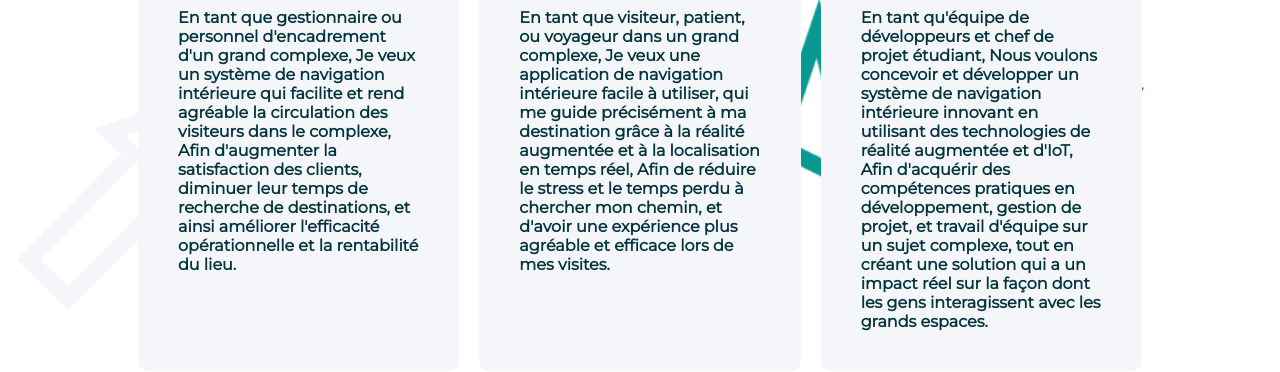
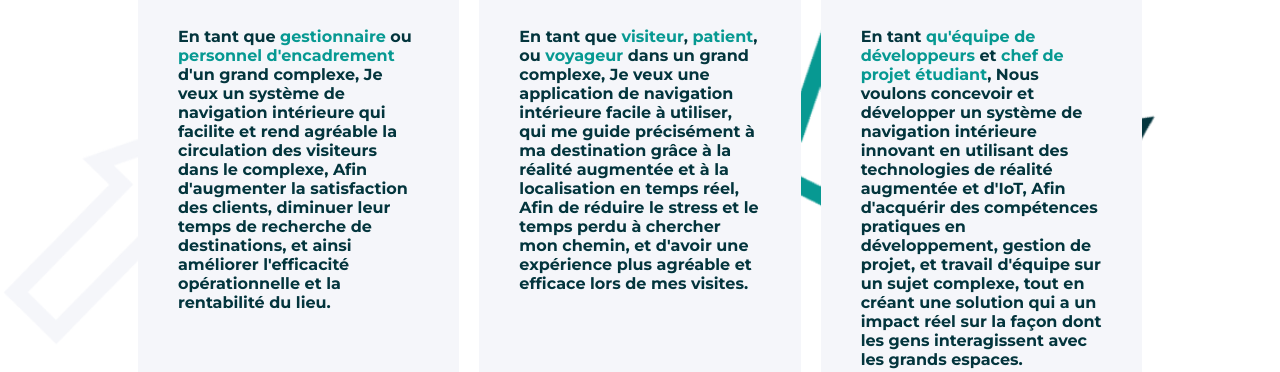
Before and after one commit to Neminounet/navigo_landing_page, a plain HTML site: page index.html in a window 1280 px wide. Shown: the part 1284-1656 px from the top of the page. Drawn offline with Linux system fonts and the light colour scheme; a web font is replaced by a local one.

Commit message:
Ajout du bold effect sur les users

```diff
--- a/assets/css/style.css
+++ b/assets/css/style.css
@@ -12,9 +12,9 @@
   box-sizing: border-box;
   margin: 0;
   padding: 0;
-   font-family:'Montserrat', sans-serif;
+  font-family: "Montserrat", sans-serif;
   color: var(--tertiary-color);
-   font-weight: 700;
+  font-weight: 600;
 }
 
 a {
@@ -27,17 +27,25 @@ li {
   list-style: none;
 }
 
-h1, h2, h3, h4 {
-    font-family:'Agbalumo', sans-serif;
+h1,
+h2,
+h3,
+h4 {
+  font-family: "Agbalumo", sans-serif;
   color: var(--primary-color);
 }
 
 .mainContainer {
   min-height: 100vh;
-    background-image:url('../images/navigo_background.png');
+  background-image: url("../images/navigo_background.png");
   background-size: cover;
   background-position: center;
   background-repeat: repeat;
+}
+
+.bold {
+  color: var(--primary-color);
+  font-weight: 700;
 }
 
 /* Header */
@@ -84,7 +92,8 @@ main {
   min-height: 75vh;
 }
 
-.presentation_box, .video_box {
+.presentation_box,
+.video_box {
   width: 45vw;
   display: flex;
   flex-direction: column;
@@ -95,11 +104,13 @@ main {
   border-radius: 10px;
 }
 
-.presentation_box h2, .video_box h2, .story h2 {
+.presentation_box h2,
+.video_box h2,
+.story h2 {
   margin-bottom: 20px;
 }
 
-.video_box iframe{
+.video_box iframe {
   border-radius: 10px;
 }
 
@@ -134,13 +145,13 @@ main {
 }
 
 .story:nth-child(1) .story_img {
-    background-image:url('../images/sebastian-herrmann-O2o1hzDA7iE-unsplash.jpg');
+  background-image: url("../images/sebastian-herrmann-O2o1hzDA7iE-unsplash.jpg");
 }
 .story:nth-child(2) .story_img {
-    background-image:url('../images/alex-perez-R8Hco_-WcxQ-unsplash.jpg');
+  background-image: url("../images/alex-perez-R8Hco_-WcxQ-unsplash.jpg");
 }
 .story:nth-child(3) .story_img {
-    background-image:url('../images/marvin-meyer-SYTO3xs06fU-unsplash.jpg');
+  background-image: url("../images/marvin-meyer-SYTO3xs06fU-unsplash.jpg");
 }
 /* Footer */
 
@@ -168,7 +179,12 @@ footer h3 {
     max-height: none;
   }
 
-    .header_navigo_logo, .header_title, .header_epitech_logo, .presentation_box, .video_box, .user_stories {
+  .header_navigo_logo,
+  .header_title,
+  .header_epitech_logo,
+  .presentation_box,
+  .video_box,
+  .user_stories {
     width: 95vw;
   }
 
@@ -179,7 +195,8 @@ footer h3 {
     display: flex;
     justify-content: center;
   }
-    .header_epitech_logo img, .header_navigo_logo img {
+  .header_epitech_logo img,
+  .header_navigo_logo img {
     width: 80%;
     max-height: 20vh;
     object-fit: cover;
@@ -187,7 +204,7 @@ footer h3 {
   h2 {
     font-size: 1.3em;
   }
-    .video_box iframe{
+  .video_box iframe {
     width: 100%;
     max-height: 30vh;
   }
@@ -202,13 +219,11 @@ footer h3 {
   footer {
     padding: 20px;
   }
-
-
 }
 
 @media (min-width: 576px) and (max-width: 767px) {
-
-    .header_epitech_logo img, .header_navigo_logo img {
+  .header_epitech_logo img,
+  .header_navigo_logo img {
     width: 50%;
     /* max-height: 25vh; */
     object-fit: fill;
@@ -216,7 +231,7 @@ footer h3 {
   .header_title h1 {
     font-size: 3em;
   }
-    .video_box iframe{
+  .video_box iframe {
     width: 100%;
     max-height: 50vh;
   }
@@ -229,7 +244,8 @@ footer h3 {
 }
 
 @media (min-width: 768px) and (max-width: 991px) {
-    .header_epitech_logo, .header_navigo_logo {
+  .header_epitech_logo,
+  .header_navigo_logo {
     width: 30vw;
   }
   .header_title {
@@ -239,7 +255,8 @@ footer h3 {
   .header_title h1 {
     font-size: 2em;
   }
-    .header_epitech_logo img, .header_navigo_logo img {
+  .header_epitech_logo img,
+  .header_navigo_logo img {
     max-width: 100%;
     max-height: 15vh;
     object-fit: cover;
@@ -247,11 +264,11 @@ footer h3 {
   .story_img {
     height: 45vh;
   }
-
 }
 
 @media (min-width: 992px) and (max-width: 1199px) {
-    .header_epitech_logo img, .header_navigo_logo img {
+  .header_epitech_logo img,
+  .header_navigo_logo img {
     max-width: 75%;
     max-height: 15vh;
     object-fit: cover;
@@ -259,7 +276,12 @@ footer h3 {
   .header_title h1 {
     font-size: 2.5em;
   }
-    .header_navigo_logo, .header_title, .header_epitech_logo, .presentation_box, .video_box, .user_stories {
+  .header_navigo_logo,
+  .header_title,
+  .header_epitech_logo,
+  .presentation_box,
+  .video_box,
+  .user_stories {
     width: 70vw;
   }
   .user_stories {
@@ -272,5 +294,4 @@ footer h3 {
   .story_img {
     height: 40vh;
   }
-
 }
--- a/index.html
+++ b/index.html
@@ -6,7 +6,7 @@
     <link rel="preconnect" href="https://fonts.googleapis.com" />
     <link rel="preconnect" href="https://fonts.gstatic.com" crossorigin />
     <link
-      href="https://fonts.googleapis.com/css2?family=Agbalumo&family=Montserrat&display=swap"
+      href="https://fonts.googleapis.com/css2?family=Agbalumo&family=Montserrat:wght@400;700&display=swap"
       rel="stylesheet"
     />
     <link rel="stylesheet" href="./assets/css/style.css" />
@@ -57,7 +57,8 @@
             <h2>Professionnels</h2>
             <div class="story_img"></div>
             <p>
-              En tant que gestionnaire ou personnel d'encadrement d'un grand
+              En tant que <span class="bold">gestionnaire</span> ou
+              <span class="bold">personnel d'encadrement</span> d'un grand
               complexe, Je veux un système de navigation intérieure qui facilite
               et rend agréable la circulation des visiteurs dans le complexe,
               Afin d'augmenter la satisfaction des clients, diminuer leur temps
@@ -69,26 +70,30 @@
             <h2>Particuliers</h2>
             <div class="story_img"></div>
             <p>
-              En tant que visiteur, patient, ou voyageur dans un grand complexe,
-              Je veux une application de navigation intérieure facile à
-              utiliser, qui me guide précisément à ma destination grâce à la
-              réalité augmentée et à la localisation en temps réel, Afin de
-              réduire le stress et le temps perdu à chercher mon chemin, et
-              d'avoir une expérience plus agréable et efficace lors de mes
-              visites.
+              En tant que
+              <span class="bold">visiteur</span>,
+              <span class="bold">patient</span>, ou
+              <span class="bold">voyageur</span> dans un grand complexe, Je veux
+              une application de navigation intérieure facile à utiliser, qui me
+              guide précisément à ma destination grâce à la réalité augmentée et
+              à la localisation en temps réel, Afin de réduire le stress et le
+              temps perdu à chercher mon chemin, et d'avoir une expérience plus
+              agréable et efficace lors de mes visites.
             </p>
           </div>
           <div class="story">
             <h2>Développeurs</h2>
             <div class="story_img"></div>
             <p>
-              En tant qu'équipe de développeurs et chef de projet étudiant, Nous
-              voulons concevoir et développer un système de navigation
-              intérieure innovant en utilisant des technologies de réalité
-              augmentée et d'IoT, Afin d'acquérir des compétences pratiques en
-              développement, gestion de projet, et travail d'équipe sur un sujet
-              complexe, tout en créant une solution qui a un impact réel sur la
-              façon dont les gens interagissent avec les grands espaces.
+              En tant
+              <span class="bold">qu'équipe de développeurs</span> et
+              <span class="bold">chef de projet étudiant</span>, Nous voulons
+              concevoir et développer un système de navigation intérieure
+              innovant en utilisant des technologies de réalité augmentée et
+              d'IoT, Afin d'acquérir des compétences pratiques en développement,
+              gestion de projet, et travail d'équipe sur un sujet complexe, tout
+              en créant une solution qui a un impact réel sur la façon dont les
+              gens interagissent avec les grands espaces.
             </p>
           </div>
         </div>
```
Lines whose indentation alone changed are shown as unchanged.
